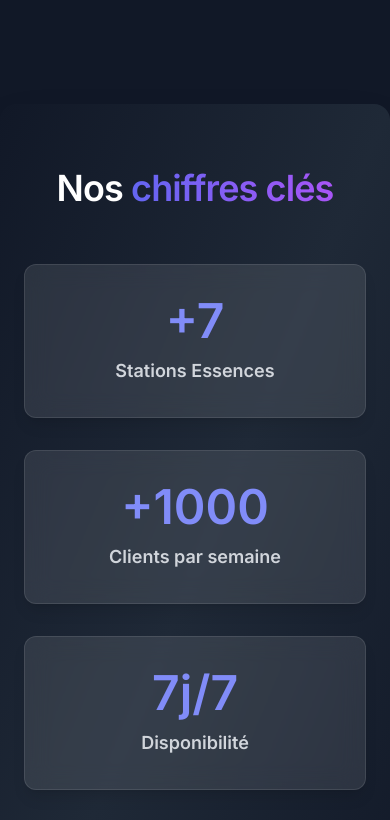
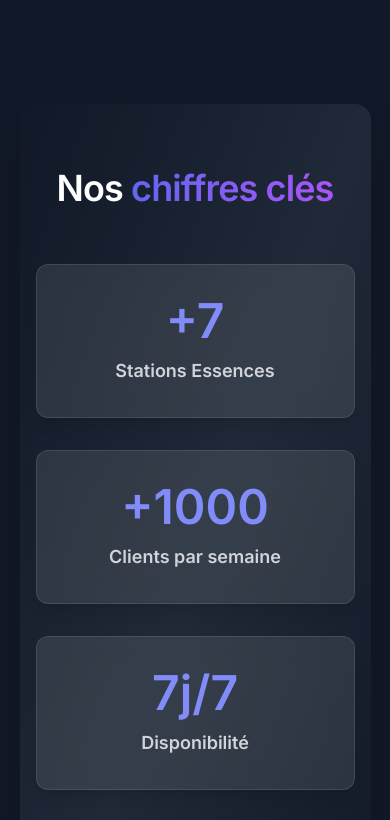
Before and after one commit to White2674/SITE-DEV, a plain HTML site: page index.html in a window 390 px wide. Shown: the part 2981-3801 px from the top of the page. Drawn offline with nearby package versions, Linux system fonts and the light colour scheme.

Commit message:
index.html

```diff
--- a/index.html
+++ b/index.html
@@ -281,7 +281,7 @@
 </script>
 
 <!-- Section Chiffres clés -->
-<section class="max-w-6xl mx-auto px-6 py-16 mt-16 bg-gradient-to-br from-gray-900 via-gray-800 to-gray-900 rounded-2xl shadow-2xl">
+<section class="max-w-[90%] sm:max-w-6xl mx-auto px-4 sm:px-6 py-16 mt-16 bg-gradient-to-br from-gray-900 via-gray-800 to-gray-900 rounded-2xl shadow-2xl">
   <h2 class="text-4xl md:text-5xl font-extrabold text-center mb-14 text-white tracking-tight">
     Nos
     <span class="bg-gradient-to-r from-indigo-500 to-purple-500 bg-clip-text text-transparent">
```
